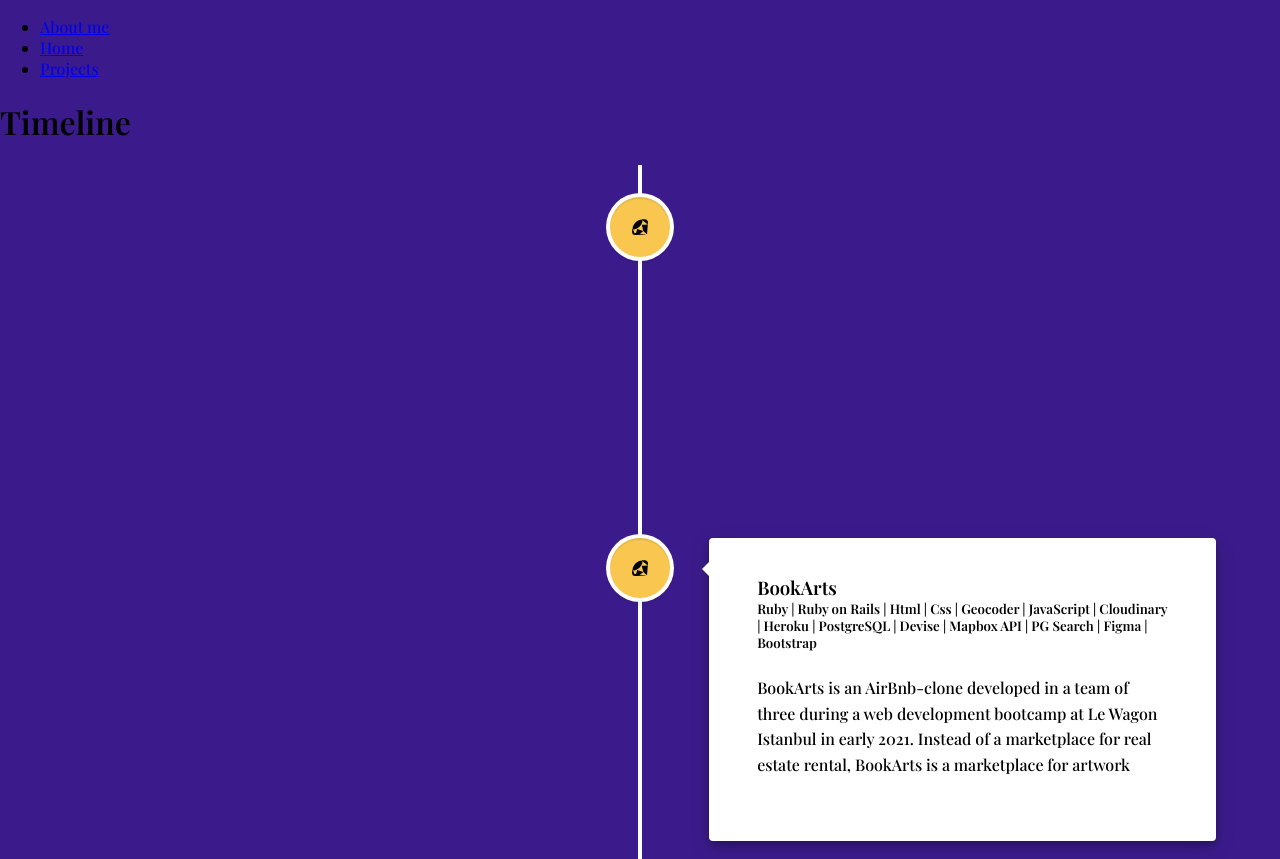
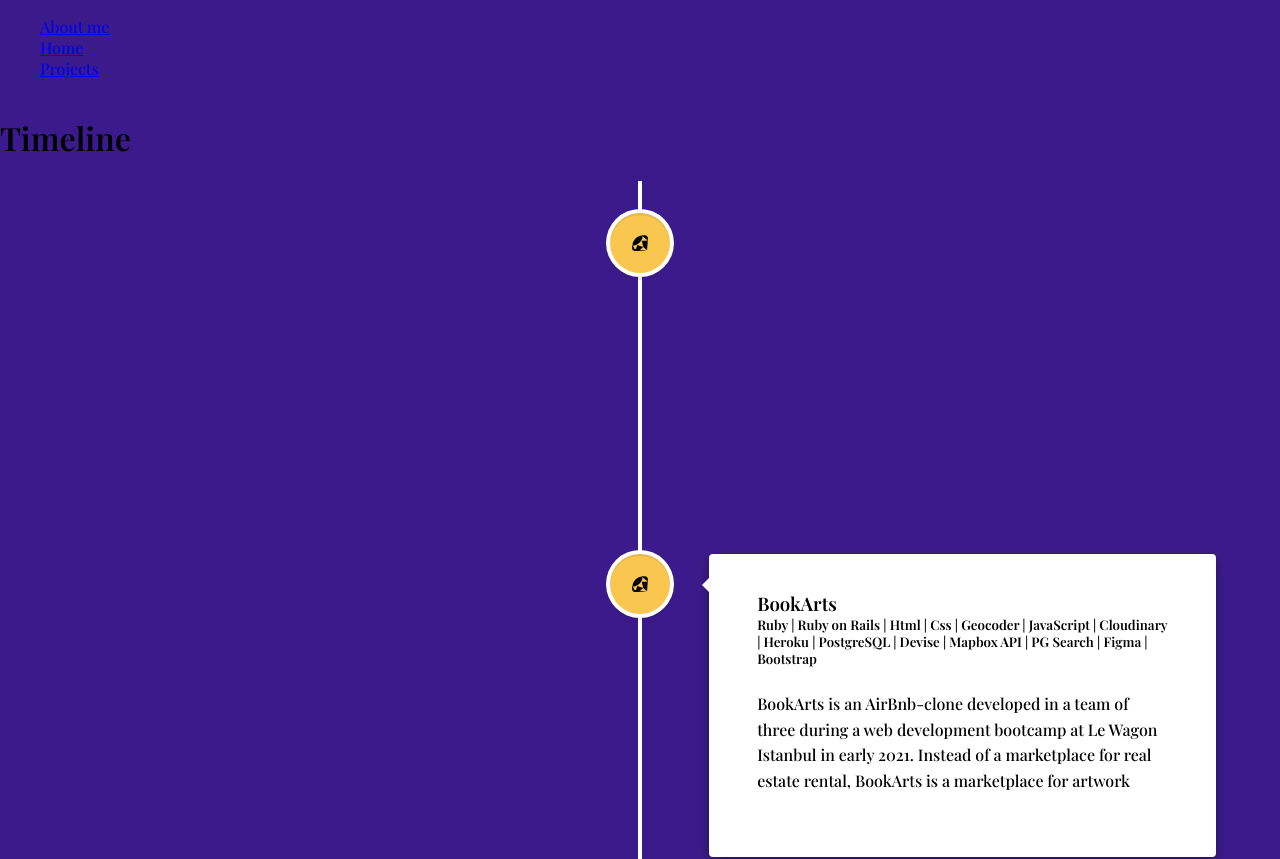
Before and after one commit to Sevil-h/react-portfolio, a React (Create React App) app: page /projects in a window 1280 px wide. Shown: the top 859 px of the page. Built offline with nearby package versions, Linux system fonts and the light colour scheme.

Commit message:
added images and home page

```diff
--- a/src/App.js
+++ b/src/App.js
@@ -4,6 +4,7 @@
 import ProjectDetails from "./pages/ProjectDetails";
 import Projects from "./pages/Projects";
 import MainNavigation from "./components/Layout/MainNavigation";
+import Aboutme from "./pages/Aboutme";
 import "./App.css";
 
 function App() {
@@ -14,6 +15,7 @@
 				<Routes>
 					<Route path="/" element={<Navigate to="/home" />}></Route>
 					<Route path="/home" element={<HomePage />}></Route>
+					<Route path="/aboutme" element={<Aboutme />}></Route>
 					<Route path="/projects/*" element={<Projects />}></Route>
 					<Route
 						path="/projects/:projectId"
--- a/src/components/Layout/MainNavigation.js
+++ b/src/components/Layout/MainNavigation.js
@@ -6,7 +6,7 @@
 		<nav className={classes.nav}>
 			<ul>
 				<li>
-					<NavLink to=""> About me</NavLink>
+					<NavLink to="/aboutme"> About me</NavLink>
 				</li>
 				<li>
 					<NavLink to="/home"> Home</NavLink>
--- a/src/components/Layout/MainNavigation.module.css
+++ b/src/components/Layout/MainNavigation.module.css
@@ -0,0 +1,13 @@
+.nav {
+	display: flex;
+	flex-direction: row;
+	align-items: center;
+}
+
+.nav ul {
+	list-style: none;
+}
+
+.nav li {
+	color: white;
+}
```
